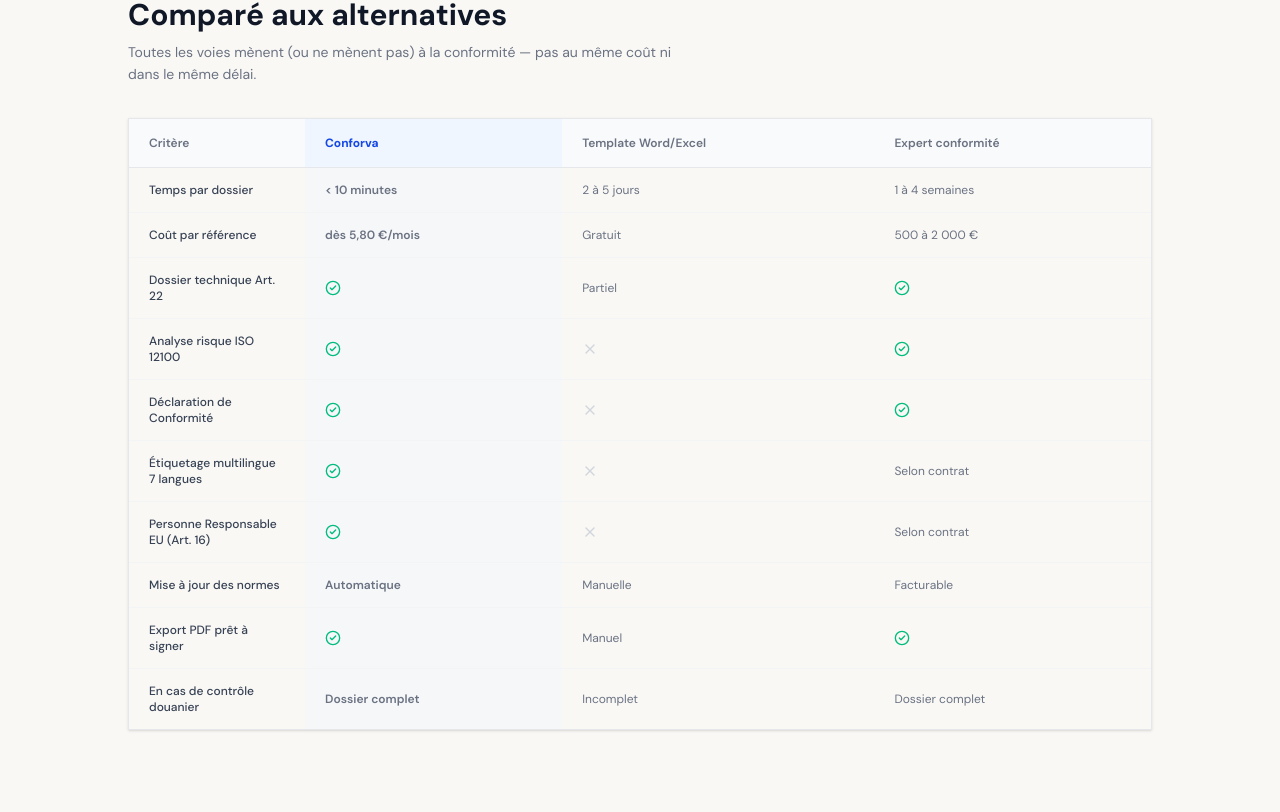
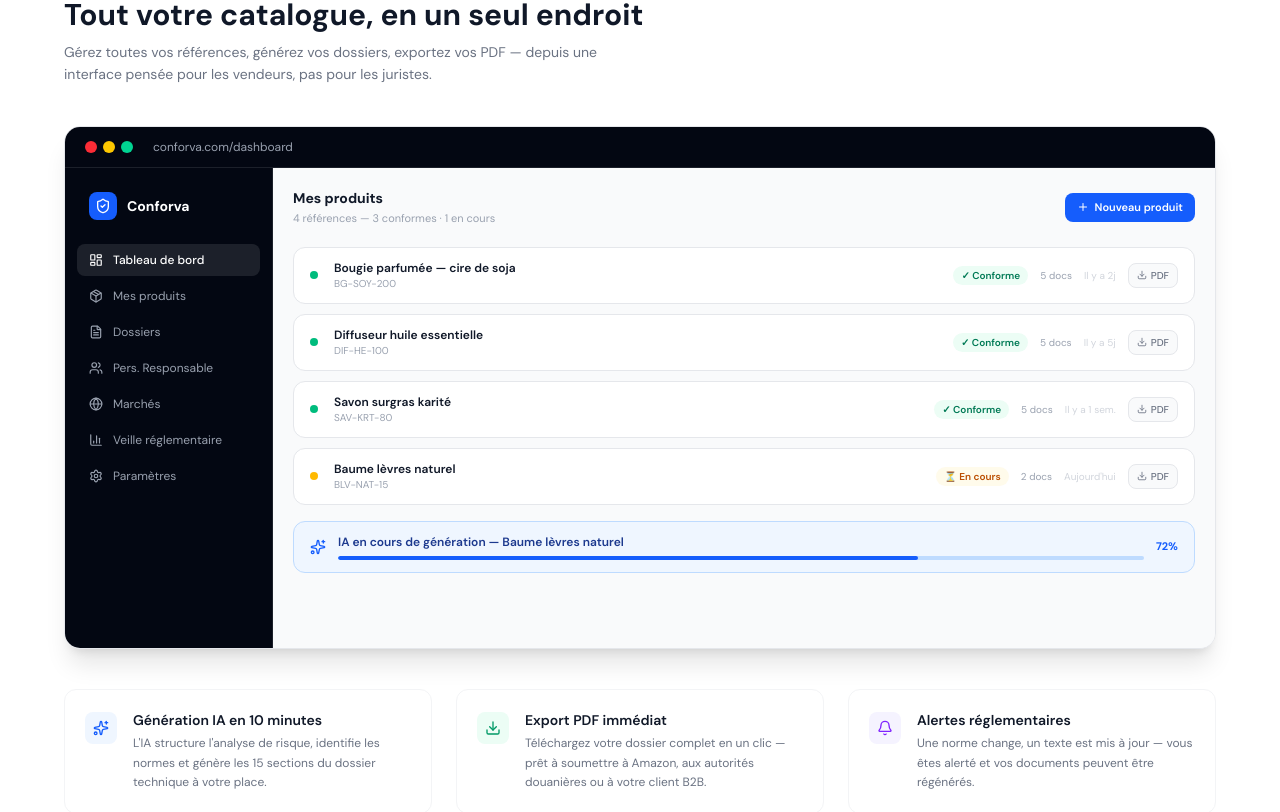
Before and after one commit to dais-heroique/Conforva, a Next.js app: page / in a window 1280 px wide. Shown: the part 7688-8500 px from the top of the page. Built offline with nearby package versions, Linux system fonts and the light colour scheme; no server answers.

Commit message:
Add dashboard preview section to homepage
Interactive mock UI showing the product list, AI generation progress bar,
export PDF actions, and sidebar navigation — gives visitors a concrete
look at the product before signing up.

https://claude.ai/code/session_01GAUw4gsW3NksTZxYb66oN6

```diff
--- a/src/app/page.tsx
+++ b/src/app/page.tsx
@@ -10,6 +10,7 @@ import {
   BarChart3, X,
   Ban, Plane, ClipboardX, Scale,
   Package, ShoppingBag, Tag,
+  Download, Bell, Settings, LayoutDashboard, Plus, Sparkles,
 } from "lucide-react"
 
 function FadeIn({ children, className = "", delay = 0 }: {
@@ -790,6 +791,176 @@ export default function LandingPage() {
         </div>
       </section>
 
+      {/* ─── DASHBOARD PREVIEW ─── */}
+      <section className="py-12 sm:py-20 px-5 bg-white">
+        <div className="max-w-6xl mx-auto">
+          <FadeIn>
+            <p className="text-xs font-semibold uppercase tracking-widest text-blue-600 mb-1">Le tableau de bord</p>
+            <h2 className="text-2xl sm:text-3xl font-bold mb-2">Tout votre catalogue, en un seul endroit</h2>
+            <p className="text-sm text-gray-500 max-w-xl leading-relaxed">
+              Gérez toutes vos références, générez vos dossiers, exportez vos PDF — depuis une interface pensée pour les vendeurs, pas pour les juristes.
+            </p>
+          </FadeIn>
+
+          {/* Mock dashboard UI */}
+          <FadeIn delay={0.1} className="mt-10">
+            <div className="rounded-2xl border border-gray-200 shadow-xl overflow-hidden bg-white">
+              {/* Top bar */}
+              <div className="flex items-center gap-3 px-5 py-3 bg-gray-950 border-b border-white/10">
+                <div className="flex gap-1.5">
+                  <span className="h-3 w-3 rounded-full bg-red-500" />
+                  <span className="h-3 w-3 rounded-full bg-yellow-400" />
+                  <span className="h-3 w-3 rounded-full bg-emerald-400" />
+                </div>
+                <span className="text-xs text-gray-400 ml-2">conforva.com/dashboard</span>
+              </div>
+
+              <div className="flex min-h-[480px]">
+                {/* Sidebar */}
+                <div className="w-52 shrink-0 bg-gray-950 border-r border-white/10 flex flex-col py-4 px-3 gap-1 hidden sm:flex">
+                  <div className="flex items-center gap-2.5 px-3 py-2 mb-3">
+                    <div className="h-7 w-7 rounded-lg bg-blue-600 flex items-center justify-center">
+                      <ShieldCheck className="h-4 w-4 text-white" />
+                    </div>
+                    <span className="text-sm font-bold text-white">Conforva</span>
+                  </div>
+                  {[
+                    { icon: LayoutDashboard, label: "Tableau de bord", active: true },
+                    { icon: Package, label: "Mes produits", active: false },
+                    { icon: FileText, label: "Dossiers", active: false },
+                    { icon: Users, label: "Pers. Responsable", active: false },
+                    { icon: Globe, label: "Marchés", active: false },
+                    { icon: BarChart3, label: "Veille réglementaire", active: false },
+                    { icon: Settings, label: "Paramètres", active: false },
+                  ].map(item => (
+                    <div key={item.label} className={`flex items-center gap-2.5 px-3 py-2 rounded-lg text-xs cursor-default transition-colors ${item.active ? "bg-white/10 text-white font-medium" : "text-gray-400 hover:text-gray-200"}`}>
+                      <item.icon className="h-3.5 w-3.5 shrink-0" />
+                      {item.label}
+                    </div>
+                  ))}
+                </div>
+
+                {/* Main content */}
+                <div className="flex-1 bg-gray-50 p-5 overflow-hidden">
+                  {/* Header row */}
+                  <div className="flex items-center justify-between mb-5">
+                    <div>
+                      <h3 className="font-bold text-gray-900 text-sm">Mes produits</h3>
+                      <p className="text-[11px] text-gray-400 mt-0.5">4 références — 3 conformes · 1 en cours</p>
+                    </div>
+                    <div className="flex items-center gap-2">
+                      <div className="flex items-center gap-1.5 bg-blue-600 text-white text-[11px] font-semibold px-3 py-1.5 rounded-lg cursor-default">
+                        <Plus className="h-3 w-3" />
+                        Nouveau produit
+                      </div>
+                    </div>
+                  </div>
+
+                  {/* Product cards */}
+                  <div className="space-y-2.5">
+                    {[
+                      { name: "Bougie parfumée — cire de soja", ref: "BG-SOY-200", status: "conforme", docs: 5, updated: "Il y a 2j" },
+                      { name: "Diffuseur huile essentielle", ref: "DIF-HE-100", status: "conforme", docs: 5, updated: "Il y a 5j" },
+                      { name: "Savon surgras karité", ref: "SAV-KRT-80", status: "conforme", docs: 5, updated: "Il y a 1 sem." },
+                      { name: "Baume lèvres naturel", ref: "BLV-NAT-15", status: "en cours", docs: 2, updated: "Aujourd'hui" },
+                    ].map((p, i) => (
+                      <motion.div
+                        key={p.ref}
+                        initial={{ opacity: 0, y: 8 }}
+                        whileInView={{ opacity: 1, y: 0 }}
+                        viewport={{ once: true }}
+                        transition={{ duration: 0.3, delay: 0.15 + i * 0.07 }}
+                        className="flex items-center gap-4 bg-white border border-gray-200 rounded-xl px-4 py-3 hover:border-blue-200 hover:shadow-sm transition-all cursor-default"
+                      >
+                        <div className={`h-2 w-2 rounded-full shrink-0 ${p.status === "conforme" ? "bg-emerald-500" : "bg-amber-400"}`} />
+                        <div className="flex-1 min-w-0">
+                          <p className="text-xs font-semibold text-gray-900 truncate">{p.name}</p>
+                          <p className="text-[10px] text-gray-400">{p.ref}</p>
+                        </div>
+                        <div className="flex items-center gap-3 shrink-0">
+                          <span className={`text-[10px] font-semibold px-2 py-0.5 rounded-full ${p.status === "conforme" ? "bg-emerald-50 text-emerald-700" : "bg-amber-50 text-amber-700"}`}>
+                            {p.status === "conforme" ? "✓ Conforme" : "⏳ En cours"}
+                          </span>
+                          <span className="text-[10px] text-gray-400 hidden sm:block">{p.docs} docs</span>
+                          <span className="text-[10px] text-gray-300 hidden md:block">{p.updated}</span>
+                          <div className="flex items-center gap-1 bg-gray-50 border border-gray-200 rounded-lg px-2 py-1 text-[10px] text-gray-500 font-medium">
+                            <Download className="h-2.5 w-2.5" />
+                            PDF
+                          </div>
+                        </div>
+                      </motion.div>
+                    ))}
+                  </div>
+
+                  {/* AI generation banner */}
+                  <motion.div
+                    initial={{ opacity: 0 }}
+                    whileInView={{ opacity: 1 }}
+                    viewport={{ once: true }}
+                    transition={{ duration: 0.4, delay: 0.5 }}
+                    className="mt-4 flex items-center gap-3 bg-blue-50 border border-blue-200 rounded-xl px-4 py-3"
+                  >
+                    <Sparkles className="h-4 w-4 text-blue-600 shrink-0" />
+                    <div className="flex-1 min-w-0">
+                      <p className="text-xs font-semibold text-blue-900">IA en cours de génération — Baume lèvres naturel</p>
+                      <div className="mt-1.5 h-1 bg-blue-200 rounded-full overflow-hidden">
+                        <motion.div
+                          className="h-full bg-blue-600 rounded-full"
+                          initial={{ width: "0%" }}
+                          whileInView={{ width: "72%" }}
+                          viewport={{ once: true }}
+                          transition={{ duration: 1.2, delay: 0.8, ease: "easeOut" }}
+                        />
+                      </div>
+                    </div>
+                    <span className="text-[11px] font-bold text-blue-600 shrink-0">72%</span>
+                  </motion.div>
+                </div>
+              </div>
+            </div>
+          </FadeIn>
+
+          {/* Feature callouts below the dashboard */}
+          <div className="mt-10 grid sm:grid-cols-3 gap-6">
+            {[
+              {
+                icon: Sparkles,
+                color: "text-blue-600",
+                bg: "bg-blue-50",
+                title: "Génération IA en 10 minutes",
+                desc: "L'IA structure l'analyse de risque, identifie les normes et génère les 15 sections du dossier technique à votre place.",
+              },
+              {
+                icon: Download,
+                color: "text-emerald-600",
+                bg: "bg-emerald-50",
+                title: "Export PDF immédiat",
+                desc: "Téléchargez votre dossier complet en un clic — prêt à soumettre à Amazon, aux autorités douanières ou à votre client B2B.",
+              },
+              {
+                icon: Bell,
+                color: "text-violet-600",
+                bg: "bg-violet-50",
+                title: "Alertes réglementaires",
+                desc: "Une norme change, un texte est mis à jour — vous êtes alerté et vos documents peuvent être régénérés.",
+              },
+            ].map((f, i) => (
+              <FadeIn key={f.title} delay={0.1 + i * 0.08}>
+                <div className="flex gap-4 p-5 rounded-xl border border-gray-100 bg-white hover:border-gray-200 hover:shadow-sm transition-all">
+                  <div className={`h-8 w-8 rounded-lg ${f.bg} flex items-center justify-center shrink-0 mt-0.5`}>
+                    <f.icon className={`h-4 w-4 ${f.color}`} />
+                  </div>
+                  <div>
+                    <p className="font-semibold text-sm text-gray-900 mb-1">{f.title}</p>
+                    <p className="text-xs text-gray-500 leading-relaxed">{f.desc}</p>
+                  </div>
+                </div>
+              </FadeIn>
+            ))}
+          </div>
+        </div>
+      </section>
+
       {/* ─── COMPARISON ─── */}
       <section className="py-12 sm:py-20 px-5">
         <div className="max-w-5xl mx-auto">
```
